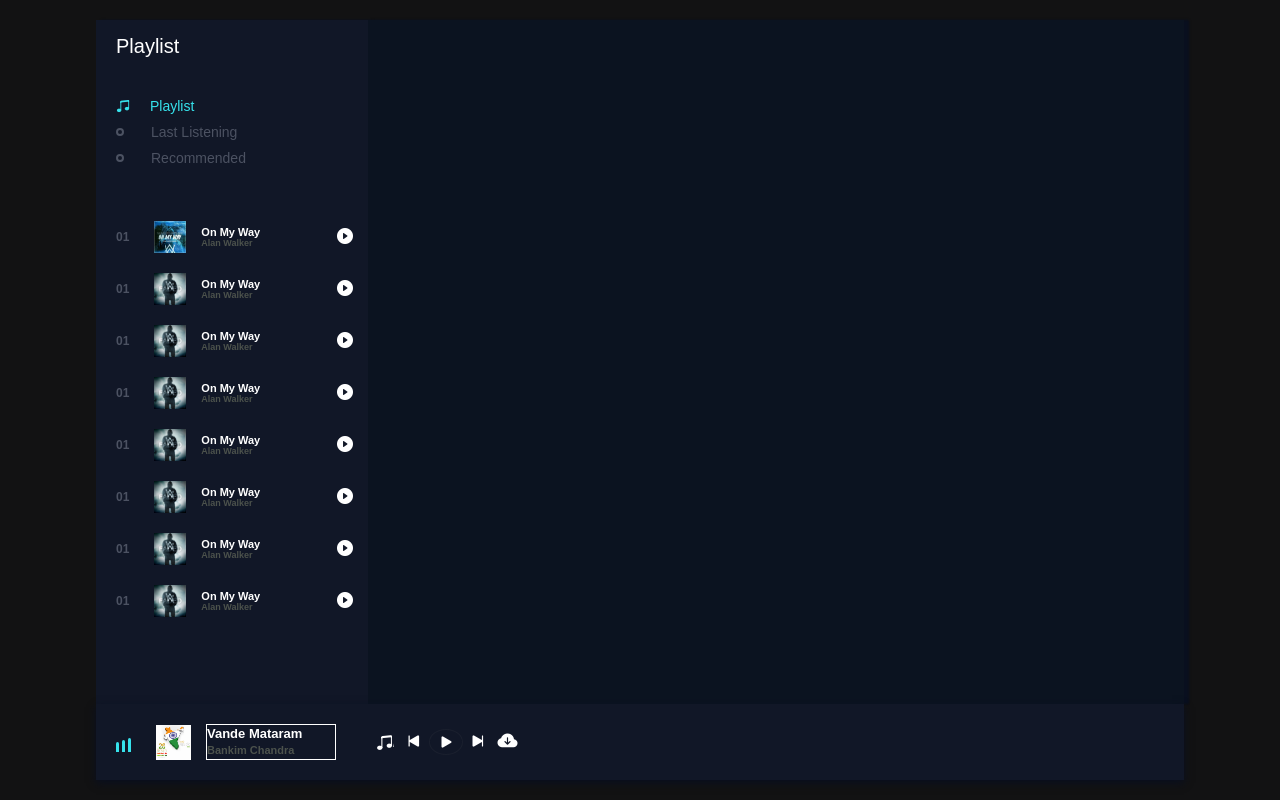
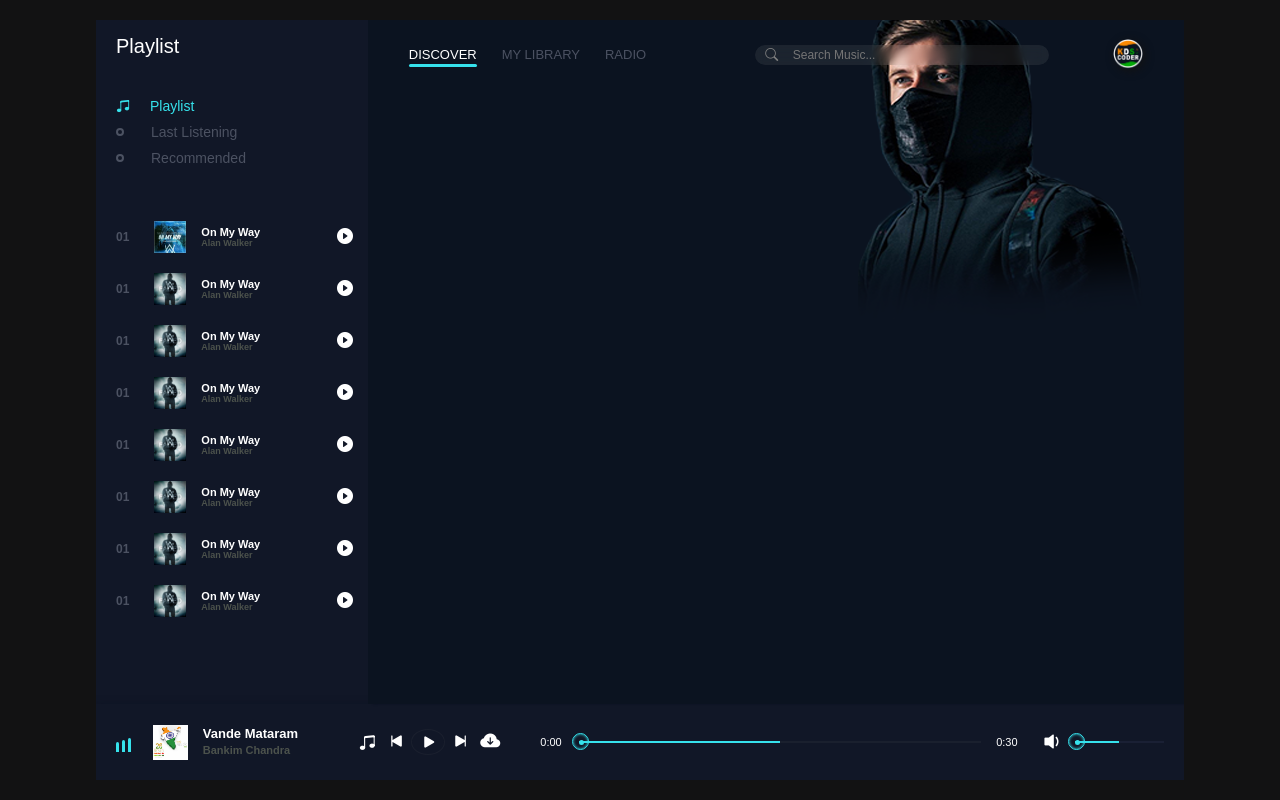
Before and after one commit to sambhav552/MUSIC-APP, a plain HTML site: page index.html in a window 1280 px wide. Drawn offline with nearby package versions, Linux system fonts and the light colour scheme.

Commit message:
play-bar-full and nav bar

```diff
--- a/index.html
+++ b/index.html
@@ -119,7 +119,22 @@
 
             </div>
         </div>
-        <div class="song_side"></div>
+        <div class="song_side">
+            <nav>
+                <ul>
+                    <li>DISCOVER <span></span></li>
+                    <li>MY LIBRARY</li>
+                    <li>RADIO</li>
+                </ul>
+                <div class="search">
+                    <i class="bi bi-search"></i>
+                    <input type="text" placeholder="Search Music...">
+                </div>
+                <div class="user">
+                    <img src="img/KDS CODER.png" alt="">
+                </div>
+            </nav>
+        </div>
         <div class="master_play">
 
             <div class="wave">
@@ -139,6 +154,20 @@
                 <i class="bi bi-skip-end-fill"></i>
                 <i class="bi bi-cloud-arrow-down-fill" id="download_music"></i>
             </div>
+            <span id="currentStart">0:00</span>
+            <div class="bar">
+
+                <input type="range" id="seek" min="0" max="100">
+                <div class="bar2" id="bar2"></div>
+                <div class="dot"></div>
+            </div>
+            <span id="currentEnd">0:30</span>
+            <div class="vol">
+                <i class="bi bi-volume-down-fill" id="vol_icon"></i>
+                <input type="range" min="0" max="100" id="vol">
+                <div class="vol_bar"></div>
+                <div class="dot" id="vol_dot"></div>
+            </div>
         </div>
     </header>
     <script src="app.js"></script>
--- a/style.css
+++ b/style.css
@@ -1,11 +1,11 @@
-*{
+* {
    padding: 0;
    margin: 0;
    box-sizing: border-box;
 }
 
-body{
-    font-family: 'Poppins',sans-serif;
+body {
+   font-family: 'Poppins', sans-serif;
    width: 100%;
    height: 100vh;
    background-color: #121213;
@@ -14,15 +14,18 @@ body{
 
 }
 
-header{
+header {
+   position: relative;
    width: 85%;
    height: 95%;
    /* border: 1px solid #fff; */
    display: flex;
    flex-wrap: wrap;
+   overflow: hidden;
 }
 
-header .menu_side,.song_side{
+header .menu_side,
+.song_side {
    width: 25%;
    height: 90%;
    /* border: 1px solid #fff; */
@@ -31,12 +34,12 @@ header .menu_side,.song_side{
    box-shadow: 5px 0 2px #090f1f;
 }
 
-header .song_side{
+header .song_side {
    width: 75%;
    background: #0b1320;
 }
 
-header .master_play{
+header .master_play {
    width: 100%;
    height: 10%;
    /* border: 1px solid #fff; */
@@ -44,18 +47,18 @@ header .master_play{
    box-shadow: 0px 3px 8px #090f1f;
 }
 
-header .menu_side h1{
+header .menu_side h1 {
    font-size: 20px;
    margin: 15px 0px 0px 20px;
    font-weight: 500;
 
 }
 
-header .menu_side .playlist{
+header .menu_side .playlist {
    margin: 40px 0px 0px 20px;
 }
 
-header .menu_side .playlist h4{
+header .menu_side .playlist h4 {
    font-size: 14px;
    font-weight: 400;
    padding-bottom: 10px;
@@ -63,20 +66,20 @@ header .menu_side .playlist h4{
    cursor: pointer;
    display: flex;
    align-items: center;
-    transition:  0.3s linear;
+   transition: 0.3s linear;
 }
 
 
-header .menu_side .playlist h4:hover{
+header .menu_side .playlist h4:hover {
    color: white;
 }
 
-header .menu_side .playlist h4 span{
+header .menu_side .playlist h4 span {
    position: relative;
    margin-right: 35px;
 }
 
- header .menu_side .playlist h4 span::before{
+header .menu_side .playlist h4 span::before {
    content: "";
    position: absolute;
    width: 4px;
@@ -88,37 +91,40 @@ header .menu_side .playlist h4 span{
 
 }
 
- header .menu_side .playlist h4:hover span::before{
+header .menu_side .playlist h4:hover span::before {
    border: 2px solid #fff;
 }
 
- header .menu_side .playlist h4 .bi{
+header .menu_side .playlist h4 .bi {
    display: none;
 }
- header .menu_side .playlist .active{
+
+header .menu_side .playlist .active {
    color: #36e2ec;
 }
 
- header .menu_side .playlist .active span{
+header .menu_side .playlist .active span {
    display: none;
 }
 
- header .menu_side .playlist .active .bi{
+header .menu_side .playlist .active .bi {
    display: flex;
    margin-right: 20px;
 }
 
- header .menu_side .menu_song{
+header .menu_side .menu_song {
    width: 100%;
    height: 420px;
    /* border: 1px solid #fff; */
    margin-top: 40px;
-    overflow:auto;
+   overflow: auto;
 }
 
- header .menu_side .menu_song::-webkit-scrollbar{display: none;}
+header .menu_side .menu_song::-webkit-scrollbar {
+   display: none;
+}
 
- header .menu_side .menu_song li{
+header .menu_side .menu_song li {
    list-style-type: none;
    position: relative;
    padding: 5px 0px 5px 20px;
@@ -129,23 +135,23 @@ header .menu_side .playlist h4 span{
    transition: 0.3s linear;
 }
 
- header .menu_side .menu_song li:hover{
-    background: rgba(105, 105, 105,0.1);
+header .menu_side .menu_song li:hover {
+   background: rgba(105, 105, 105, 0.1);
 }
 
- header .menu_side .menu_song li span{
+header .menu_side .menu_song li span {
    font-size: 12px;
    font-weight: 600;
    color: #4c5262;
 }
 
- header .menu_side .menu_song li img{
+header .menu_side .menu_song li img {
    width: 32px;
    height: 32px;
    margin-left: 25px;
 }
 
- header .menu_side .menu_song li  h5{
+header .menu_side .menu_song li h5 {
    font-size: 11px;
    margin-left: 15px;
    width: 170px;
@@ -155,18 +161,19 @@ header .menu_side .playlist h4 span{
    white-space: nowrap;
 }
 
- header .menu_side .menu_song li  h5 .subtitle{
+header .menu_side .menu_song li h5 .subtitle {
    font-size: 9px;
    color: #4c524c;
 }
 
- header .menu_side .menu_song li .bi{
+header .menu_side .menu_song li .bi {
    position: absolute;
    right: 15px;
 
 }
+
 /* --------------------------------------------------------------------------------- */
- header .master_play{
+header .master_play {
    display: flex;
    align-items: center;
    padding: 0 20px;
@@ -184,13 +191,16 @@ header .master_play .wave {
    padding-bottom: 5px;
    margin-right: 10px;
 }
+
 @keyframes wave {
    0% {
       height: 10px;
    }
+
    50% {
       height: 15px;
    }
+
    100% {
       height: 10px;
    }
@@ -209,11 +219,13 @@ header .master_play .wave .wave3 {
 }
 
 header .master_play .wave .wave2 {
-   animation-delay: 0.4s; /* Modified delay for second wave */
+   animation-delay: 0.4s;
+   /* Modified delay for second wave */
 }
 
 header .master_play .wave .wave3 {
-   animation-delay: 0.8s; /* Modified delay for third wave */
+   animation-delay: 0.8s;
+   /* Modified delay for third wave */
 }
 
 /* javascript classes */
@@ -232,14 +244,14 @@ header .master_play .active1 .wave3 {
 
 /* --------------------------------------------------------------------------------------- */
 
-header .master_play img{
+header .master_play img {
    width: 35px;
    height: 35px;
 }
 
-header .master_play h5{
+header .master_play h5 {
    width: 130px;
-   border: 1px solid #fff;
+   /* border: 1px solid #fff; */
    margin-left: 15px;
    color: #fff;
    line-height: 17px;
@@ -249,7 +261,7 @@ header .master_play h5{
    font-size: 13px;
 }
 
-header .master_play h5 .subtitle{
+header .master_play h5 .subtitle {
    font-size: 11px;
    color: #4c524c;
    width: 100%;
@@ -258,7 +270,7 @@ header .master_play h5 .subtitle{
    white-space: nowrap;
 }
 
-header .master_play .icon{
+header .master_play .icon {
    font-size: 20px;
    color: #fff;
    margin: 0px 20px 0px 40px;
@@ -267,13 +279,13 @@ header .master_play .icon{
    align-items: center;
 }
 
- header .master_play .icon .bi{
+header .master_play .icon .bi {
    cursor: pointer;
    outline: none;
 
 }
 
- header .master_play .icon .shuffle{
+header .master_play .icon .shuffle {
    font-size: 17px;
    margin-right: 10px;
    width: 17.5px;
@@ -283,14 +295,254 @@ header .master_play .icon{
 
 }
 
-  header .master_play .icon #download_music{
+header .master_play .icon #download_music {
    font-size: 20px;
    margin-left: 10px;
 }
 
-  header .master_play .icon .bi:nth-child(3){
+header .master_play .icon .bi:nth-child(3) {
    border: 1px solid rgba(105, 105, 105, 0.1);
    border-radius: 50%;
    padding: 1px 5px 0px 7px;
    margin: 0px 5px;
 }
+
+header .master_play span {
+   color: white;
+   width: 32px;
+   /* border: 1px solid #fff; */
+   font-size: 11px;
+   font-weight: 400;
+}
+
+header .master_play #currentStart {
+   margin: 0px 0px 0px 20px;
+}
+
+header .master_play .bar {
+   position: relative;
+   width: 43%;
+   height: 2px;
+   background: rgba(105, 105, 105, 0.1);
+   margin: 0 15px 0 10px;
+}
+
+header .master_play .bar .bar2 {
+   position: absolute;
+   background: #36e2ec;
+   width: 50%;
+   height: 100%;
+   top: 0;
+   transition: 1s linear;
+}
+
+header .master_play .bar .dot {
+   position: absolute;
+   width: 5px;
+   height: 5px;
+   background: #36e2ec;
+   border-radius: 50%;
+   left: 0%;
+   top: -1.5px;
+   transition: 1s linear;
+}
+
+header .master_play .bar .dot::before {
+   content: "";
+   position: absolute;
+   width: 15px;
+   height: 15px;
+   border: 1px solid #36e2ec;
+   border-radius: 50%;
+   left: -7px;
+   top: -6.5px;
+   box-shadow: inset 0px 0px 3px #36e2ec;
+}
+
+
+header .master_play .bar input {
+
+   position: absolute;
+   width: 100%;
+   top: -7px;
+   left: 0px;
+   cursor: pointer;
+   z-index: 99999;
+   opacity: 0;
+
+}
+
+header .master_play .vol {
+
+   position: relative;
+   width: 100px;
+   height: 2px;
+   background: rgba(105, 105, 170, 0.1);
+   margin-left: 50px;
+}
+
+header .master_play .vol .bi {
+
+   position: absolute;
+   color: white;
+   font-size: 25px;
+   top: -13px;
+   left: -35px;
+}
+
+header .master_play .vol input {
+
+   position: absolute;
+   width: 100%;
+   top: -6px;
+   left: 0px;
+   cursor: pointer;
+   z-index: 9999;
+   opacity: 0;
+}
+
+
+header .master_play .vol .vol_bar {
+   position: absolute;
+   background: #36e2ec;
+   width: 50%;
+   height: 100%;
+   top: 0;
+   transition: 1s linear;
+}
+
+
+header .master_play .vol .dot {
+   position: absolute;
+   width: 5px;
+   height: 5px;
+   background: #36e2ec;
+   border-radius: 50%;
+   left: 0%;
+   top: -1.5px;
+   transition: 1s linear;
+}
+
+header .master_play .vol .dot::before {
+   content: "";
+   position: absolute;
+   width: 15px;
+   height: 15px;
+   border: 1px solid #36e2ec;
+   border-radius: 50%;
+   left: -7px;
+   top: -6.5px;
+   box-shadow: inset 0px 0px 3px #36e2ec;
+}
+
+header .song_side {
+   z-index: 2;
+}
+
+header .song_side::before {
+   content: "";
+   position: absolute;
+   width: 100%;
+   height: 300px;
+   background: url('bg.png');
+   z-index: -1;
+}
+
+header .song_side nav {
+   width: 90%;
+   height: 10%;
+   /* border: 1px solid #fff; */
+   margin: auto;
+   display: flex;
+   align-items: center;
+   justify-content: space-between;
+}
+
+header .song_side nav ul {
+
+   display: flex;
+
+}
+
+header .song_side nav ul li {
+
+   list-style: none;
+   position: relative;
+   font-size: 13px;
+   color: #4c5262;
+   margin-right: 25px;
+   cursor: pointer;
+   transition: 0.3s linear;
+
+}
+
+
+header .song_side nav ul li:hover {
+   color: white;
+}
+
+header .song_side nav ul li:nth-child(1) {
+   color: white;
+}
+
+header .song_side nav ul li span {
+   position: absolute;
+   width: 100%;
+   height: 2.5px;
+   background: #36e2ec;
+   bottom: -5px;
+   left: 0;
+   border-radius: 20px;
+}
+
+header .song_side nav .search {
+   position: relative;
+   width: 40%;
+   padding: 1px 10px;
+   border-radius: 20px;
+   /* border: 1px solid white; */
+   color: gray;
+
+
+}
+
+header .song_side nav .search::before {
+   content: "";
+   position: absolute;
+   width: 100%;
+   height: 100%;
+   background: rgba(184, 184, 184, 0.1);
+   border-radius: 20px;
+   backdrop-filter: blur(5px);
+   z-index: -1;
+}
+
+header .song_side nav .search .bi {
+   font-size: 13px;
+   padding: 3px 0px 0px 10px;
+}
+
+header .song_side nav .search input {
+   background: none;
+   outline: none;
+   border: none;
+   padding: 0px 10px;
+   color: #fff;
+   font-size: 12px;
+}
+
+header .song_side nav .user {
+   position: relative;
+   width: 30px;
+   height: 30px;
+   /* border: 1px solid#fff; */
+   border-radius: 50%;
+}
+
+
+header .song_side nav .user img {
+   width: 100%;
+   height: 100%;
+   border-radius: 50%;
+   box-shadow: 2px 2px 8px #121213;
+}
```
Also changed, not shown: arjit_bg.png (renamed from Kds CoderOafpiyPa63I_img/arjit_bg.png), bg.png (renamed from Kds CoderOafpiyPa63I_img/bg.png), login_png.jpg (renamed from Kds CoderOafpiyPa63I_img/login_png.jpg). Lines whose indentation alone changed are shown as unchanged.
